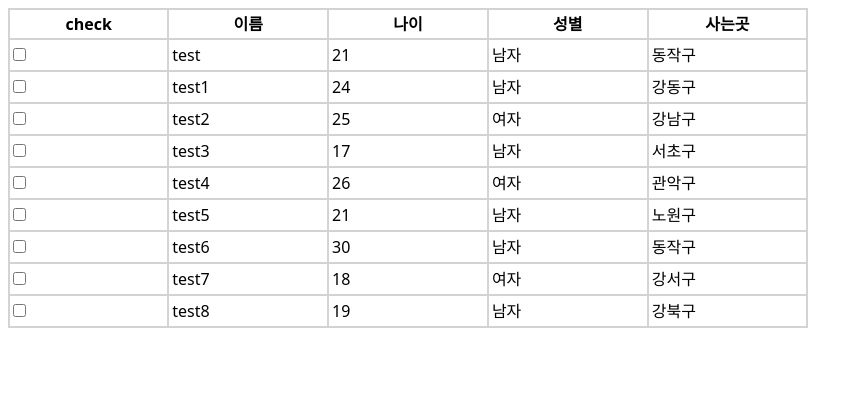
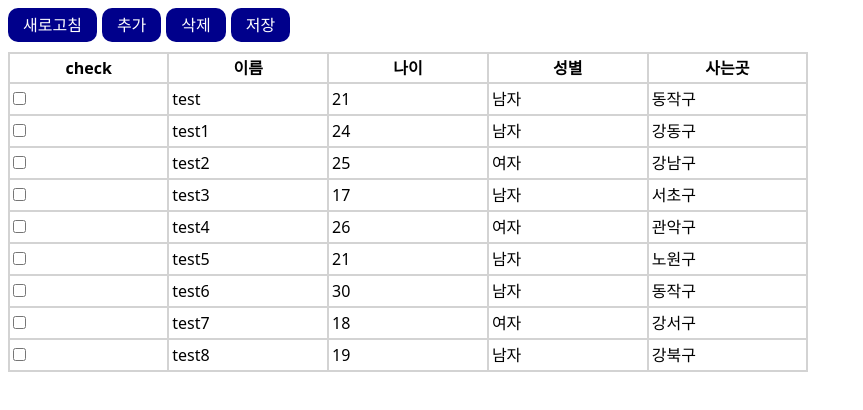
Before and after one commit to HwangInUng/data-grid-sample, a React (Create React App) app: page / in a window 1280 px wide. Shown: the top 410 px of the page, without its empty margins (0-863 px from the left). Built offline with nearby package versions, Linux system fonts and the light colour scheme.

Commit message:
feat: 삭제, 수정, 추가, 복구 기능추가 -삭제 시 DB에 바로 반영 -수정 및 추가는 저장 버튼을 통한 동시 반영 -새로고침을 통해 수정 및 추가 이전 데이터로 복구

```diff
--- a/src/components/checkcell.jsx
+++ b/src/components/checkcell.jsx
@@ -1,7 +1,8 @@
 import { useEffect, useState } from "react";
 
-export const CheckCell = ({ row, column }) => {
+export const CheckCell = ({getValue, row, column }) => {
     // 체크 여부에 따라 삭제 대상 여부를 추가 및 제거
+    const initialValue = getValue();
     const [checked, setChecked] = useState(false);
     const columnMeta = column.columnDef.meta;
 
@@ -14,6 +15,10 @@ export const CheckCell = ({ row, column }) => {
         }
     }, [checked]);
 
+    useEffect(() => {
+        setChecked(false);
+    }, [row]);
+
     return <input
         type='checkbox'
         onChange={() => setChecked(old => !old)}
--- a/src/components/editcell.jsx
+++ b/src/components/editcell.jsx
@@ -1,4 +1,4 @@
-import { useState } from "react";
+import { useEffect, useState } from "react";
 
 
 export const EditCell = ({ getValue, row, column, table }) => {
@@ -32,6 +32,10 @@ export const EditCell = ({ getValue, row, column, table }) => {
         }
     };
 
+    useEffect(() => {
+        setValue(initialValue);
+        if(initialValue.length === 0) setClicked(true);
+    }, [initialValue]);
 
     // 넘어온 type의 종류를 통해 해당 컴포넌트 반환
     // type은 컬럼의 meta로 보유
@@ -54,7 +58,7 @@ export const EditCell = ({ getValue, row, column, table }) => {
 
     if (columnMeta?.readOnly) return <span>{value}</span>;
 
-    return clicked ?
+    return clicked || value.length === 0 ?
         editTag(columnMeta?.type) :
         <span onClick={editValue}> {value} </span>;
 };
--- a/src/components/sample-table.jsx
+++ b/src/components/sample-table.jsx
@@ -1,14 +1,28 @@
 import {
     createColumnHelper,
-    ColumnResizeMode,
     flexRender,
     getCoreRowModel,
     useReactTable
 } from '@tanstack/react-table';
 import { EditCell } from './editcell';
 import { CheckCell } from './checkcell';
-import { useEffect, useState } from 'react';
+import { useState } from 'react';
+import { styled } from 'styled-components';
 
+
+const SampleButton = styled.button`
+    border-radius: 10px;
+    padding: 5px 15px 5px 15px;
+    margin: 0px 5px 10px 0px;
+    color: white;
+    background-color: darkblue;
+
+    &:hover{
+        transition: transform 0.2s linear;
+        transform: scale(1.07);
+        background-color: #0000ff;
+    }
+`;
 
 export const SampleTable = () => {
     const [data, setData] = useState([
@@ -24,12 +38,7 @@ export const SampleTable = () => {
     ]);
     const [deleteRows, setDeleteRows] = useState([]);
     const [originalRows, setOriginalRows] = useState(data);
-
     const [columnResizeMode, setColumnResizeMode] = useState('onChange');
-
-    useEffect(() => {
-        console.log(deleteRows);
-    }, [deleteRows]);
 
     const columnHelper = createColumnHelper();
 
@@ -43,10 +52,20 @@ export const SampleTable = () => {
             }
         }),
         columnHelper.accessor('name', {
-            header: '이름'
+            header: '이름',
+            cell: EditCell,
+            meta: {
+                type: 'text',
+                setEditRows: setData
+            }
         }),
         columnHelper.accessor('age', {
-            header: '나이'
+            header: '나이',
+            cell: EditCell,
+            meta: {
+                type: 'text',
+                setEditRows: setData
+            }
         }),
         columnHelper.accessor('gender', {
             header: '성별',
@@ -72,8 +91,44 @@ export const SampleTable = () => {
         columnResizeMode,
         getCoreRowModel: getCoreRowModel()
     });
+
+    // 테이블 데이터 원래대로 복구
+    const resetRow = () => {
+        setData(originalRows);
+        setDeleteRows([]);
+    }
+
+    // 추가
+    const addRow = () => {
+        const newRow = {
+            name: '', age: '', gender: '', city: ''
+        };
+
+        setData((old) => [...old, newRow]);
+    };
+
+    // 삭제
+    const removeRow = () => {
+        const newRow = data.filter(row => !deleteRows.includes(row));
+
+        if(deleteRows.length === 0) return;
+
+        setData(newRow);
+        setDeleteRows([]);
+        setOriginalRows(newRow);
+    };
+
+    // 변경/추가 저장
+    const saveRow = () => {
+        setOriginalRows(data);
+    }
+
     return (
         <div className='p-2'>
+            <SampleButton onClick={resetRow}>새로고침</SampleButton>
+            <SampleButton onClick={addRow}>추가</SampleButton>
+            <SampleButton onClick={removeRow}>삭제</SampleButton>
+            <SampleButton onClick={saveRow}>저장</SampleButton>
             <table className='w-[800px]'>
                 <thead
                     // 테이블 사이즈 획득
--- a/src/index.css
+++ b/src/index.css
@@ -46,7 +46,7 @@ td,
   right: 0;
   top: 0;
   height: 100%;
-  width: 5px;
+  width: 10px;
   /* background: rgba(0, 0, 0, 0.5); */
   cursor: col-resize;
   user-select: none;
```
